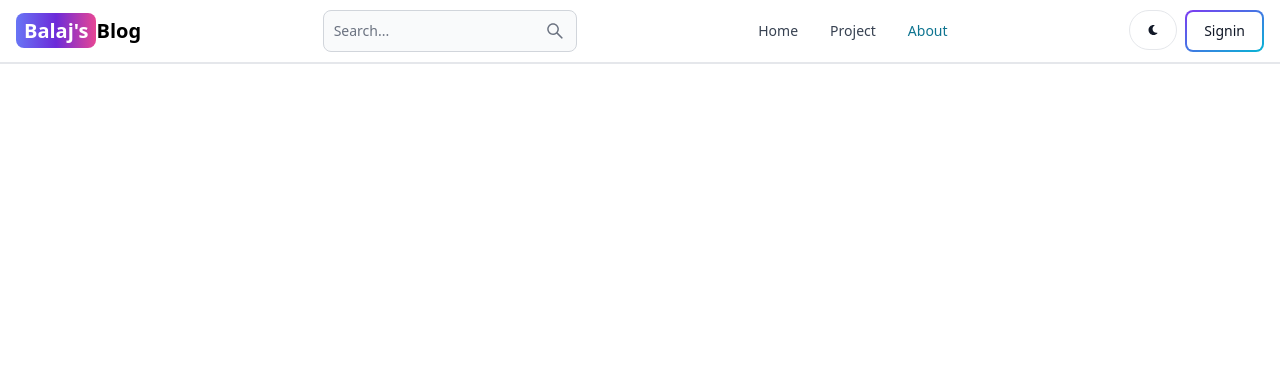
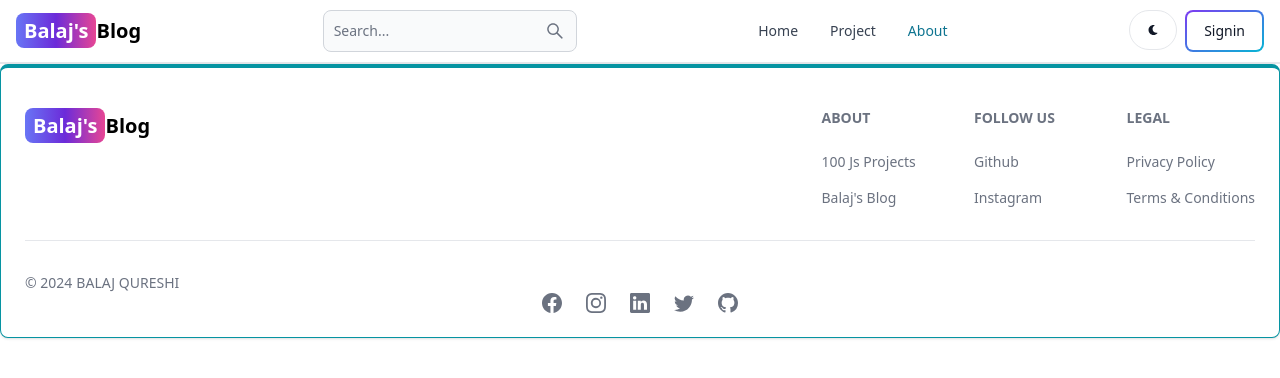
Before and after one commit to Balaj20/backend-blog, a React (Vite) app in the folder client/: page /about in a window 1280 px wide. Shown: the top 378 px of the page. Built offline with nearby package versions, Linux system fonts and the light colour scheme.

Commit message:
creating footer section

```diff
--- a/client/src/App.jsx
+++ b/client/src/App.jsx
@@ -5,6 +5,7 @@
 import Header from "./components/Header"
 import Home from "./pages/Home"
 import Project from "./pages/Project"
+import Footer from "./components/Footer"
 import About from "./pages/About"
 
 export default function App() {
@@ -22,7 +23,7 @@
 
     </Routes>
 
-
+    <Footer/>
     </BrowserRouter>
   )
 }
--- /dev/null
+++ b/client/src/components/Footer.jsx
@@ -0,0 +1,110 @@
+import { data } from "autoprefixer";
+import { Footer, FooterLinkGroup } from "flowbite-react";
+import { Link } from "react-router-dom";
+import {
+  BsFacebook,
+  BsGithub,
+  BsInstagram,
+  BsLinkedin,
+  BsTwitter,
+} from "react-icons/bs";
+
+export default function FooterCom() {
+  return (
+    <Footer container className="border border-t-4 border-teal-500">
+      <div className="w-full max-w-7xl mx-auto">
+        <div className="grid w-full justify-between sm:flex md:grid-cols-1">
+          <div className="mt-5">
+            <Link
+              to="/"
+              className="self-center whitespace-nowrap text-lg sm:text-xl font-semibold dark:text-white"
+            >
+              <span className="px-2 py-1 bg-gradient-to-r from-indigo-500 via-purple-700 to-pink-500 rounded-lg text-white">
+                Balaj's
+              </span>
+              Blog
+            </Link>
+          </div>
+          <div className="grid grid-cols-2 gap-8 mt-4 sm:grid-cols-3 sm:gap-6">
+            <div>
+              {" "}
+              <Footer.Title title="About" />
+              <Footer.LinkGroup col>
+                <Footer.Link
+                  href="https://www.100jsprojects.com"
+                  target="_blank"
+                  rel="noopener noreferrer"
+                >
+                  100 Js Projects
+                </Footer.Link>
+
+                <Footer.Link
+                  href="/about"
+                  target="_blank"
+                  rel="noopener noreferrer"
+                >
+                  Balaj's Blog
+                </Footer.Link>
+              </Footer.LinkGroup>
+            </div>
+
+            <div>
+              <Footer.Title title="Follow us" />
+              <Footer.LinkGroup col>
+                <Footer.Link
+                  href="https://www.github.com/Balaj20"
+                  target="_blank"
+                  rel="noopener noreferrer"
+                >
+                  Github
+                </Footer.Link>
+                <Footer.Link
+                  href="https://www.instagram.com/balajqureshi.official"
+                  target="_blank"
+                  rel="noopener noreferrer"
+                >
+                  Instagram
+                </Footer.Link>
+              </Footer.LinkGroup>
+            </div>
+
+            <div>
+              <Footer.Title title="Legal" />
+              <Footer.LinkGroup col>
+                <Footer.Link
+                  href="https://www.github.com/Balaj20"
+                  target="_blank"
+                  rel="noopener noreferrer"
+                >
+                  Privacy Policy
+                </Footer.Link>
+                <Footer.Link
+                  href="https://www.instagram.com/balajqureshi.official"
+                  target="_blank"
+                  rel="noopener noreferrer"
+                >
+                  Terms &amp; Conditions
+                </Footer.Link>
+              </Footer.LinkGroup>
+            </div>
+          </div>
+        </div>
+        <Footer.Divider />
+        <div className="w-full sm:flex sm:items-center sm:justify-between">
+          <Footer.Copyright
+            href="#"
+            by="BALAJ QURESHI"
+            year={new Date().getFullYear()}
+          />
+        </div>
+        <div className="flex gap-6 sm:mt-0 mt-4 sm:justify-center">
+          <Footer.Icon  href="https://facebook.com/balajqureshi" icon={BsFacebook}/>
+          <Footer.Icon href="https://instagram.com/balajqureshi.offical" icon={BsInstagram} />
+          <Footer.Icon href="https://linkedin.com" icon={BsLinkedin} />
+          <Footer.Icon href="https://twitter.com" icon={BsTwitter} />
+          <Footer.Icon href="https://github.com" icon={BsGithub} />
+        </div>
+      </div>
+    </Footer>
+  );
+}
```
